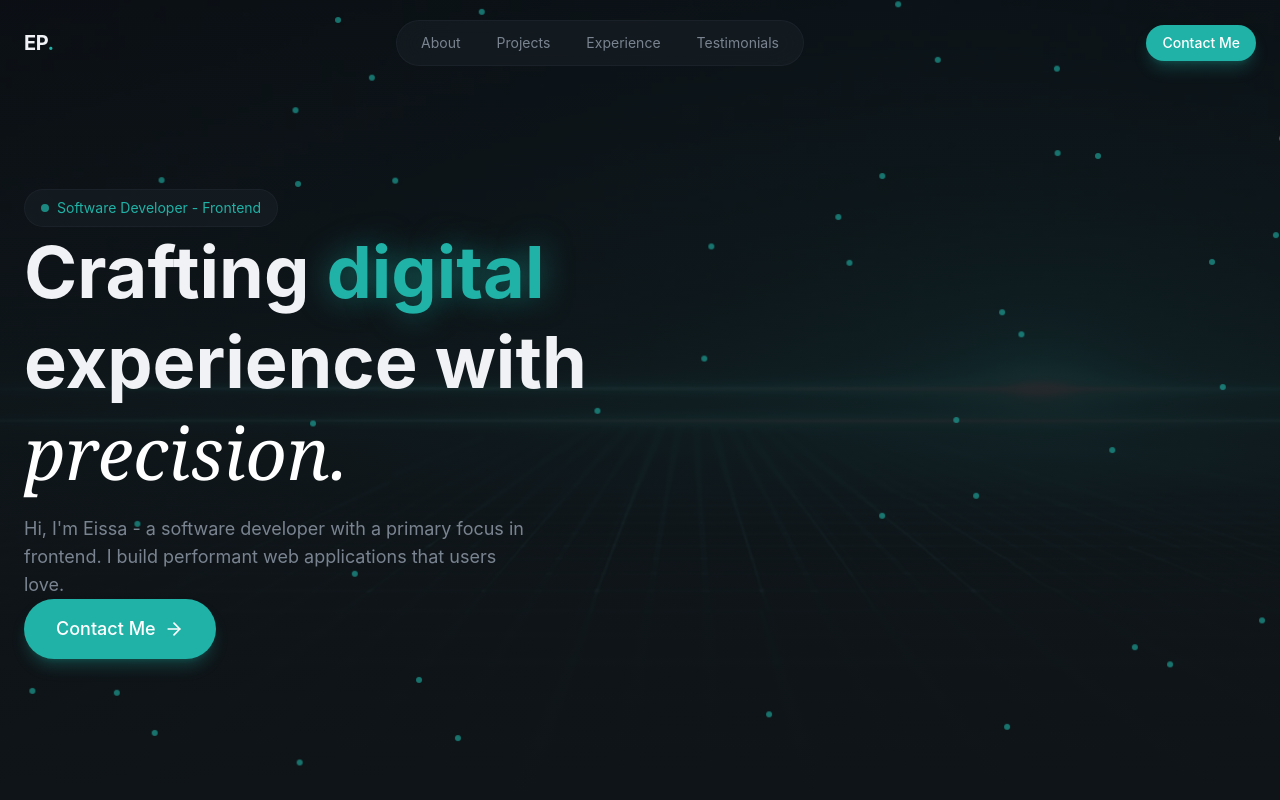
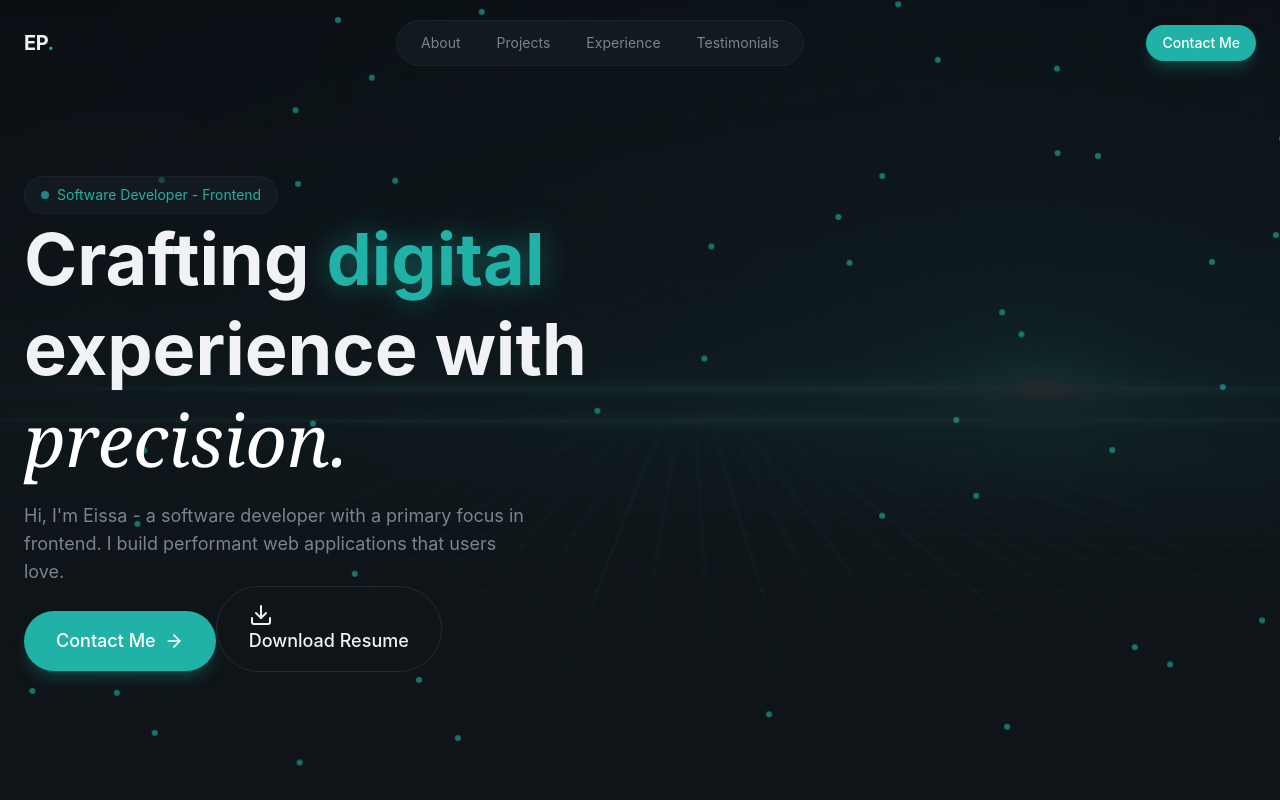
Before and after one commit to eissamonet/SWD-Portfolio, a React (Vite) app: page / in a window 1280 px wide. Built offline with nearby package versions, Linux system fonts and the light colour scheme.

Commit message:
commit changes

```diff
--- /dev/null
+++ b/src/components/AnitmatedBorderButton.jsx
@@ -0,0 +1,33 @@
+import { Download } from "lucide-react";
+
+export const AnimatedBoarderButton = () => {
+  return (
+    <button className="relative bg-transparent border border-border text-foreground hover:border-primary/50 transition-all
+    duration-1000 focus:outline-none focus-visible:ring-2 focus-visible:ring-primary focus-visible:ring-offset-2
+    disabled:opacity-50 disabled:cursor-not-allowed group px-8 py-4 text-lg font-medium rounded-full overflow-visible animate-border">
+      {/* anitmated SVG border*/}
+      <svg
+        className="absolute left-0 top-0 w-full h-full pointer-events-none"
+        viewBox="0 0 200 60"
+        preserveAspectRatio="none"
+        style={{ overflow: "visible" }}
+      >
+        <path
+          d="M 30, 1 A 29,29 0 0 0 1,30 L 1,30 A 29,29 0 0 0 30,59 L 170,59 A 29,29 0 0 0 199,30 L 199,30 A 29,29 0 0 0 170,1 Z"
+          fill="none"
+          stroke="var(--color-primary)"
+          strokeWidth="2"
+          strokeDasharray="400 550"
+          strokeDashoffset="400"
+          strokeLinecap="round"
+          strokeLinejoin="round"
+          className="download-cv-path"
+        />
+      </svg>
+      <span>
+        <Download />
+        Download Resume
+      </span>
+    </button>
+  );
+};
--- a/src/sections/Hero.jsx
+++ b/src/sections/Hero.jsx
@@ -2,7 +2,8 @@
 /* eslint-disable no-unused-vars */
 
 import { Button } from "@/components/Button";
-import { ArrowRight } from "lucide-react";
+import { ArrowRight, Download } from "lucide-react";
+import { AnimatedBoarderButton } from "../components/AnitmatedBorderButton";
 
 export const Hero = () => {
   return (
@@ -58,25 +59,7 @@ export const Hero = () => {
             <div>
               <Button size="lg">Contact Me <ArrowRight className="w-5 h-5"/>
               </Button>
-              <button>
-                {/* anitmated SVG border*/}
-                <svg
-                    className="absolute left-0 top-0 w-full h-full pointer-events-auto"
-                    viewBox="0 0 200 60"
-                    preserveAspectRatio="none"
-                    style={{ overflow: "visible"}}>
-                    <path
-                     d="M 30, 1 A 29,29 0 0 0 1,30 L 1,30 A 29,29 0 0 0 30,59 L"
-                     fill="none"
-                     stroke="var(--color-primary)"
-                     strokeWidth="2"
-                     strokeDasharray="400 550"
-                     strokeDashoffset="400"
-                     strokeLinecap="round"
-                     strokeLinejoin="round"
-                     className="download-cv-path" />
-                </svg>
-              </button>
+              <AnimatedBoarderButton />
             </div>
           </div>
           {/* right col - profile image */}
```
